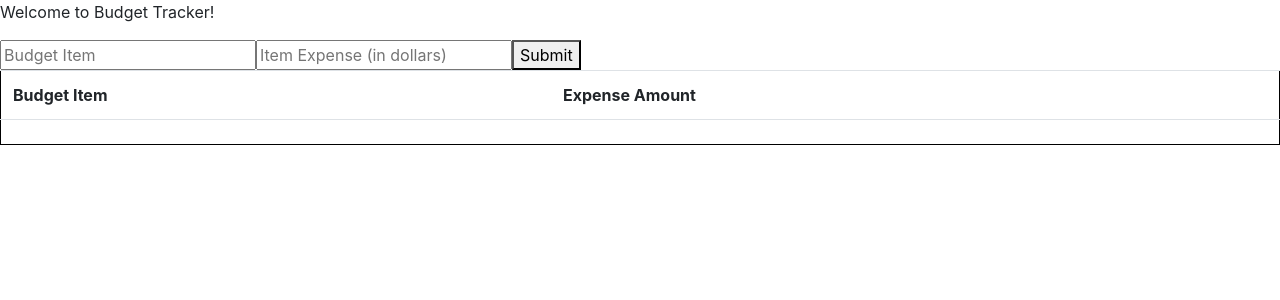
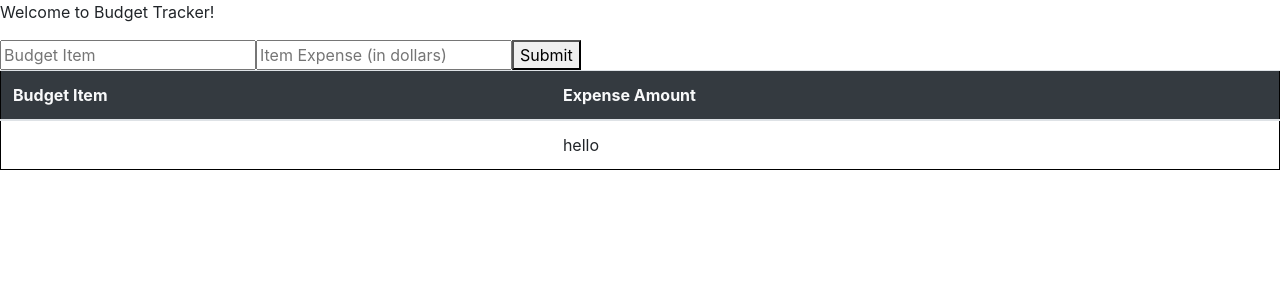
Before and after one commit to Linus41/React-Budget-Tracker, a React (Create React App) app in the folder budget-tracker/: page / in a window 1280 px wide. Shown: the top 300 px of the page. Built offline with nearby package versions, Linux system fonts and the light colour scheme.

Commit message:
added empty array to state in form.js, able to push to it but there is a lag

```diff
--- a/budget-tracker/src/components/Form/form.js
+++ b/budget-tracker/src/components/Form/form.js
@@ -6,6 +6,7 @@ class Form extends Component {
   state = {
     budgetItem: "",
     itemExpense: "",
+    allBudgetInfo: []
   };
 
 
@@ -13,7 +14,7 @@ class Form extends Component {
     // Getting the value and name of the input which triggered the change
     let value = event.target.value;
     const name = event.target.name;
-
+    console.log(name, value)
 
     // Updating the input's state
     this.setState({
@@ -21,20 +22,20 @@ class Form extends Component {
     });
 
   };
-  //should this function be responsible for sending the input somewhere?
-  // handleFormSubmit = event => {
-  //   // Preventing the default behavior of the form submit (which is to refresh the page)
-  //   event.preventDefault();
-  //   if (!this.state.budgetItem || !this.state.itemExpense) {
-  //     alert("Please enter an item and its cost");
-  //   }
+  //this function takes the current state of budgetItem and itemExpense and pushes into allBudgetInfo array on click of submit button
+  handleFormSubmit = event => {
+    // Preventing the default behavior of the form submit (which is to refresh the page)
+    event.preventDefault();
+    // console.log(this.state.budgetItem, this.state.itemExpense)
+    console.log(this.state.allBudgetInfo)
 
-  //   this.setState({
-  //     budgetItem: "",
-  //     itemExpense: ""
+    // this.state.allBudgetInfo = list;
+    // console.log("list", list)
+    this.setState({allBudgetInfo: this.state.allBudgetInfo.concat({[this.state.budgetItem]:parseFloat(this.state.itemExpense)})})
 
-  //   });
-  // };
+
+
+  };
 
   render() {
     // Notice how each input has a `value`, `name`, and `onChange` prop
--- a/budget-tracker/src/components/Table/table.js
+++ b/budget-tracker/src/components/Table/table.js
@@ -13,14 +13,20 @@ class Table extends Component {
         return (
             <div>
                 <table className="table">
+                    <thead className="bg-dark text-light">
                         <tr>
                             <th>Budget Item</th>
                             <th>Expense Amount</th>
                         </tr>
+                    </thead>
+                    <tbody>
+                         {/* use map to loop through all expenses  */}
                         <tr>
-                        <td>{this.props.budgetItem}</td>
-                        <td>{this.props.itemExpense}</td>
+
+                            <td></td>
+                            <td>hello</td>
                         </tr>
+                    </tbody>
                 </table>
             </div>
         );
```
Lines whose indentation alone changed are shown as unchanged.
